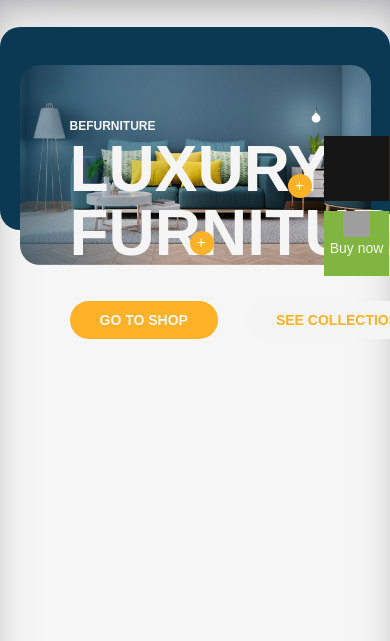
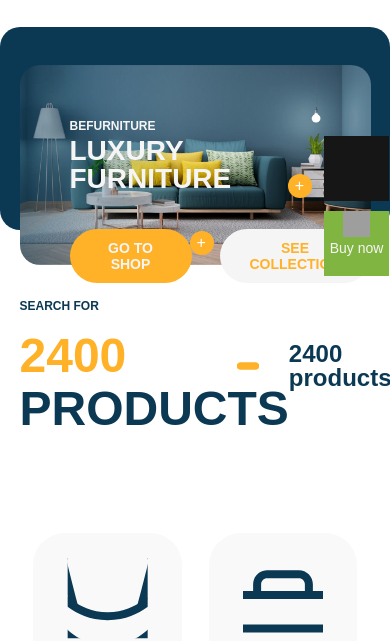
Before and after one commit to Jikia25/Furniture, a plain HTML site: page index.html in a window 390 px wide. Shown: the part 216-857 px from the top of the page. Drawn offline with Linux system fonts and the light colour scheme; grey boxes are pictures that could not be loaded.

Commit message:
feat: add responsive font sizes to .header using SCSS media mixins

```diff
--- a/assets/scss /abstracts/_variables.scss
+++ b/assets/scss /abstracts/_variables.scss
@@ -14,3 +14,17 @@ $PureBlack:#000;
 $PureWhite:White;
 $white-faint: rgba(255, 255, 255, 0.1);
 $bluePrimary: #0089f7;
+
+  // _variables.scss
+  $breakpoint-sm: 576px;
+  $breakpoint-md: 768px;
+  $breakpoint-lg: 992px;
+  $breakpoint-xl: 1200px;
+
+  // მოკლე ჩანაწერი
+  $breakpoints: (
+    sm: 576px,
+    md: 768px,
+    lg: 992px,
+    xl: 1366px
+  );
--- a/assets/scss /base/_base.scss
+++ b/assets/scss /base/_base.scss
@@ -113,7 +113,7 @@ header {
         @include flex-dir-clm;
         @include flex;
         @include aline-items-c;
-        @media (max-width: 1366px) {
+        @include media(xl) {
           padding: 15px 30px;
         }
         span {
@@ -222,7 +222,7 @@ header {
     @include inline-blk;
   }
   h1 {
-    font-size: 64px;
+    font-size: clamp(28px, 3.5vw, 4.5rem);
     font-weight: 700;
     margin-bottom: 36px;
   }
@@ -231,6 +231,12 @@ header {
   box-shadow: $shadowInset;
   background-color: $blar;
   height: 774px;
+  @include media(xl) {
+    box-shadow: unset;
+    background-color: transparent;
+    height: auto;
+  }
+
   .principal-bg {
     width: 100%;
     height: auto;
@@ -331,10 +337,12 @@ header {
 }
 .category-wrapper {
   margin-bottom: 100px;
-  @media (max-width: 1366px) {
+
+  @include media(xl){
     flex-wrap: wrap;
     @include justify-csa;
   }
+
   li {
     a {
       text-decoration: solid;
@@ -392,11 +400,10 @@ header {
   height: 7px;
 }
 .decor-wrapper {
-
   margin-top: 100px;
   img {
     @media (max-width: 1366px) {
-     width: 600px;
+      width: 600px;
     }
   }
   .get-ready {
--- a/assets/scss /utilities/_main.scss
+++ b/assets/scss /utilities/_main.scss
@@ -140,3 +140,9 @@
   text-align: center;
   align-content: center;
 }
+
+@mixin media($size) {
+  @media (max-width: map-get($breakpoints, $size)) {
+    @content;
+  }
+}
```
Also changed, not shown: assets/css/style.css, 1 other file.
